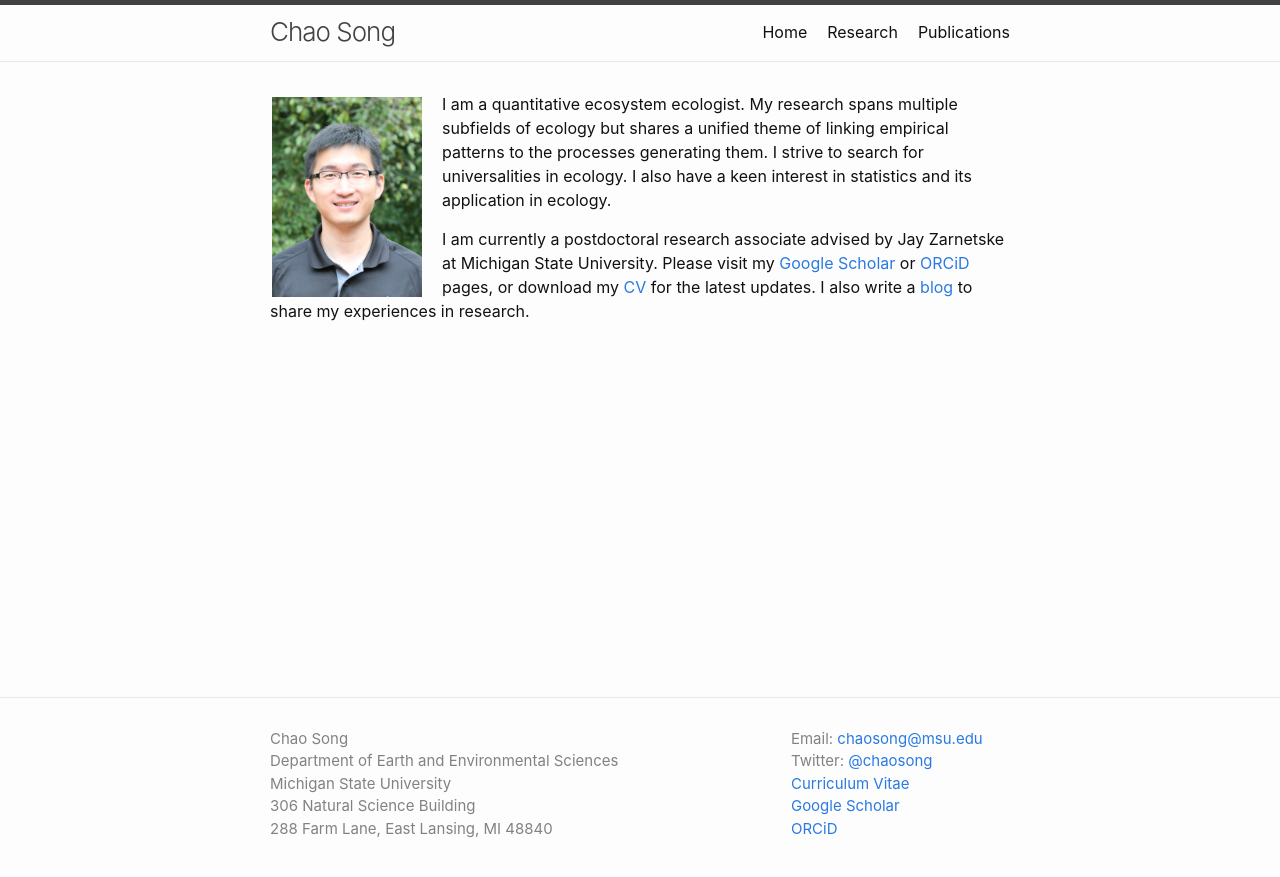
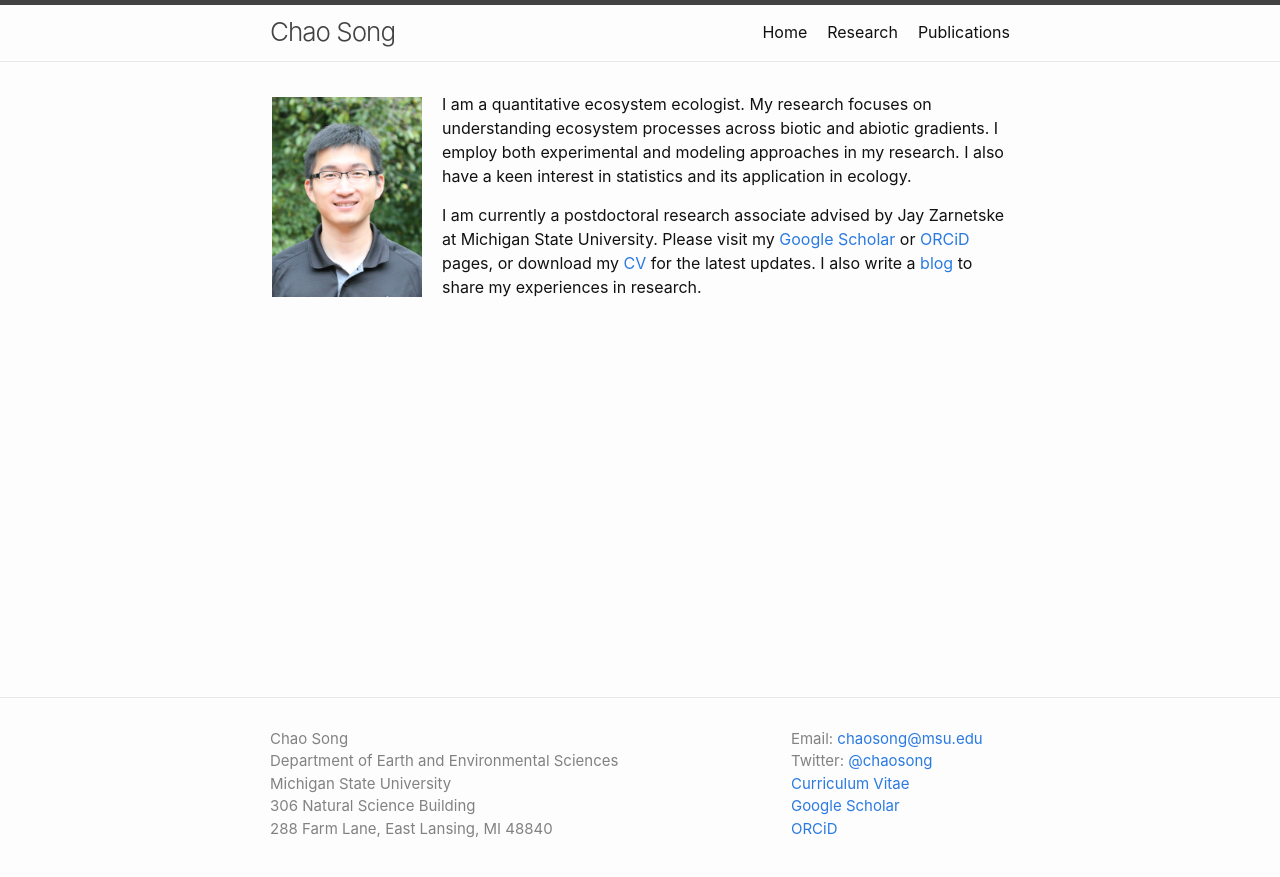
Before and after one commit to songchao1986/songchao1986.github.io, a Jekyll site: the page built from index.md, in a window 1280 px wide. Shown: the top 877 px of the page. Built offline with Jekyll 4.4.1, drawn with Linux system fonts in a browser that asks for light colours.

Commit message:
Update index.md

```diff
--- a/index.md
+++ b/index.md
@@ -4,7 +4,7 @@ title: Home
 ---
 <p><img align="left" src="/files/song_potrait.jpg" width="150" style="margin:5px 20px 2px 2px;"/>
 
-I am a quantitative ecosystem ecologist. My research spans multiple subfields of ecology but shares a unified theme of linking empirical patterns to the processes generating them. I strive to search for universalities in ecology. I also have a keen interest in statistics and its application in ecology.</p>
+I am a quantitative ecosystem ecologist. My research focuses on understanding ecosystem processes across biotic and abiotic gradients. I employ both experimental and modeling approaches in my research. I also have a keen interest in statistics and its application in ecology.</p>
 
 I am currently a postdoctoral research associate advised by Jay Zarnetske at Michigan State University. Please visit my <a href="https://scholar.google.com/citations?user=farbSBEAAAAJ&hl=en">Google Scholar</a> or <a href="https://orcid.org/0000-0001-8225-4490">ORCiD</a> pages, or download my <a href="/files/CV_Song.pdf">CV</a> for the latest updates. I also write a <a href="http://songchao1986.wordpress.com">blog</a> to share my experiences in research.
 <br clear="left"/>
```
